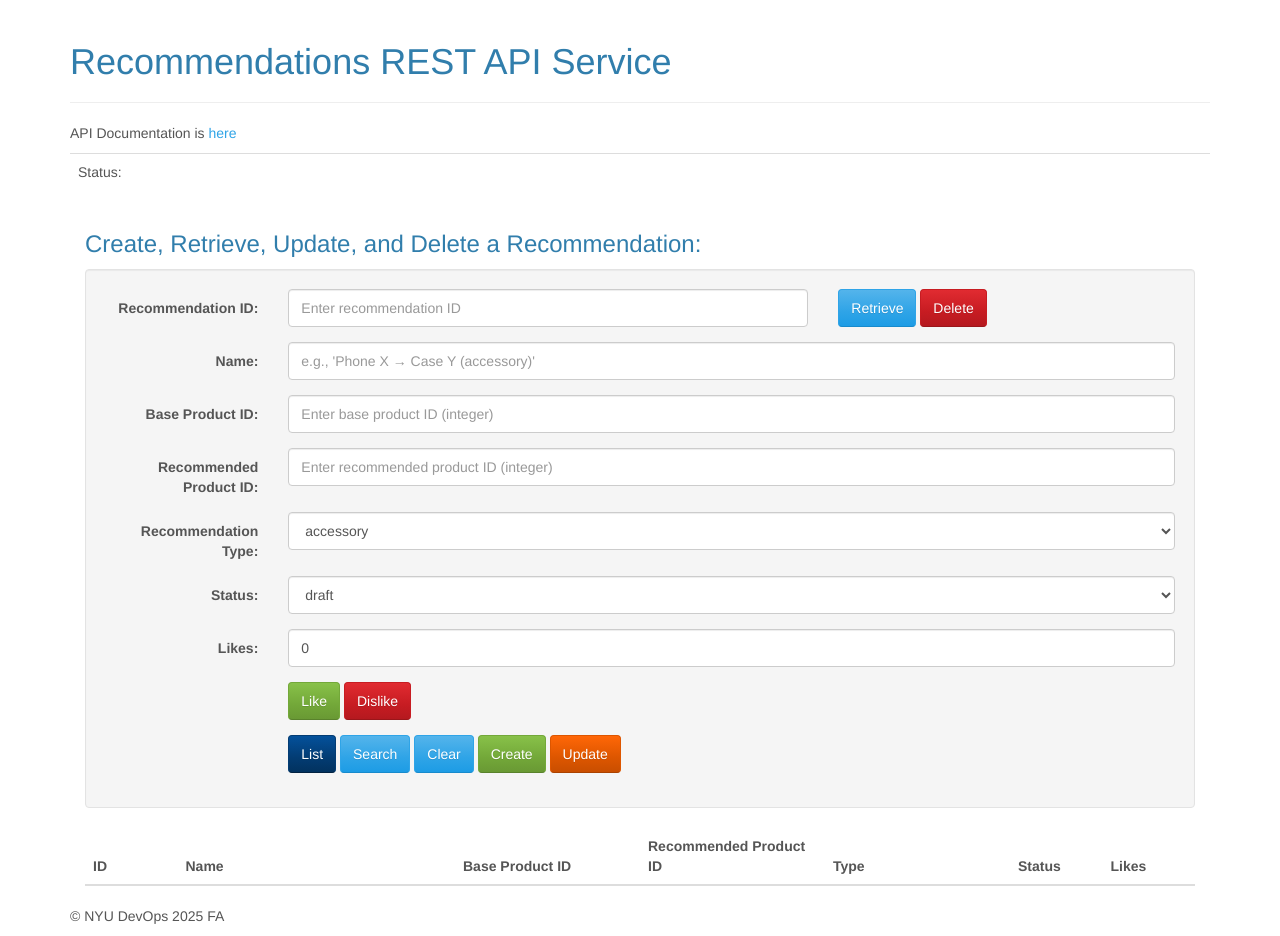
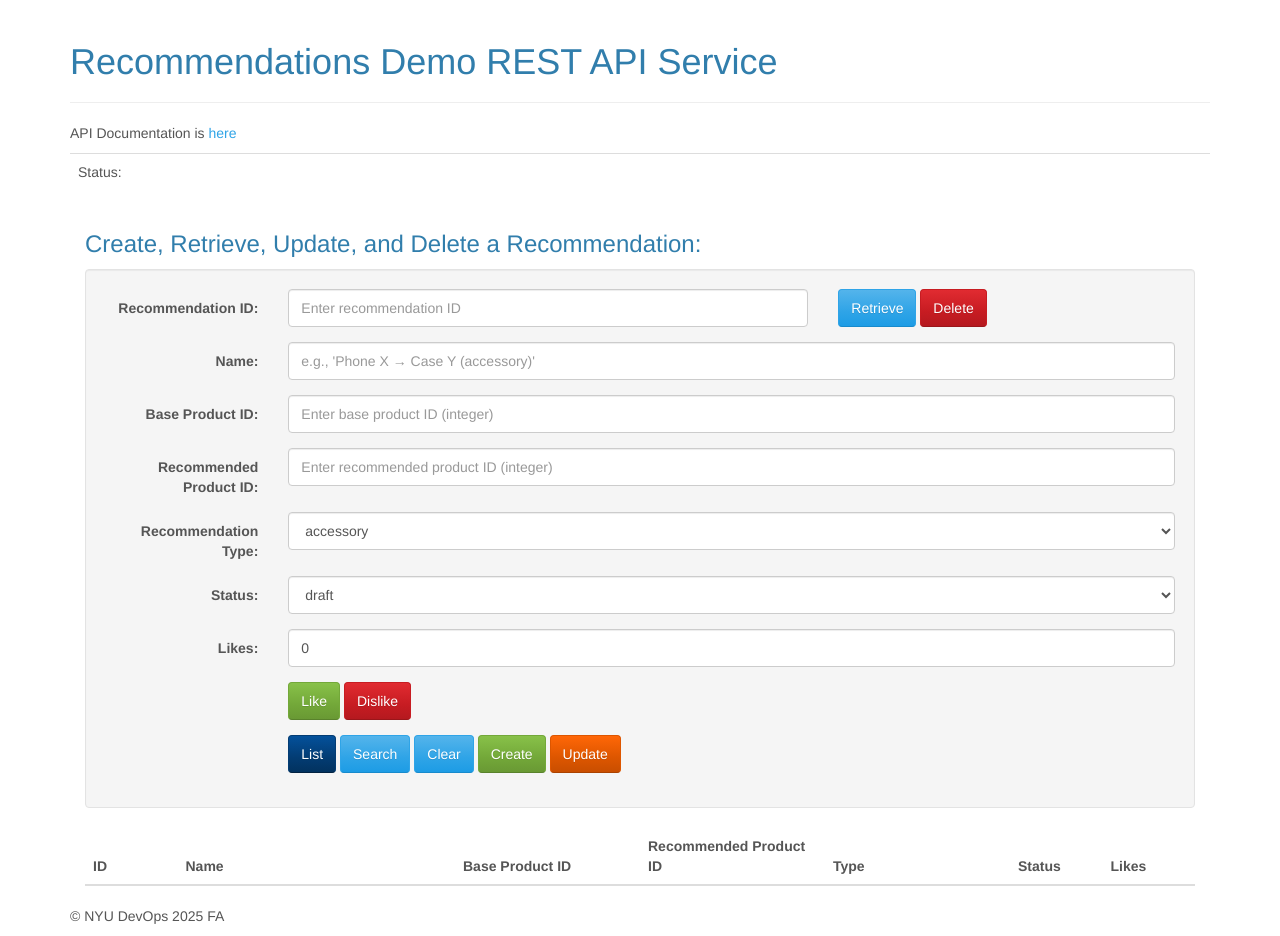
Before and after one commit to CSCI-GA-2820-FA25-001/recommendations, a plain HTML site: page service/static/index.html in a window 1280 px wide. Drawn offline with Linux system fonts and the light colour scheme; files that its build step writes are made by us from their sources; files whose address does not match are found by name.

Commit message:
Update index.html

```diff
--- a/service/static/index.html
+++ b/service/static/index.html
@@ -1,7 +1,7 @@
 <!DOCTYPE html>
 <html>
   <head>
-    <title>Recommendations REST API Service</title>
+    <title>Recommendations Demo REST API Service</title>
     <meta charset="utf-8">
     <meta http-equiv="X-UA-Compatible" content="IE=edge">
     <meta name="viewport" content="width=device-width, initial-scale=1">
@@ -11,7 +11,7 @@
   <body>
     <div class="container">
       <div class="page-header">
-        <h1>Recommendations REST API Service</h1>
+        <h1>Recommendations Demo REST API Service</h1>
       </div>
       <p>API Documentation is <a href='/apidocs'>here</a></p>
       <!-- Flash Message -->
```
